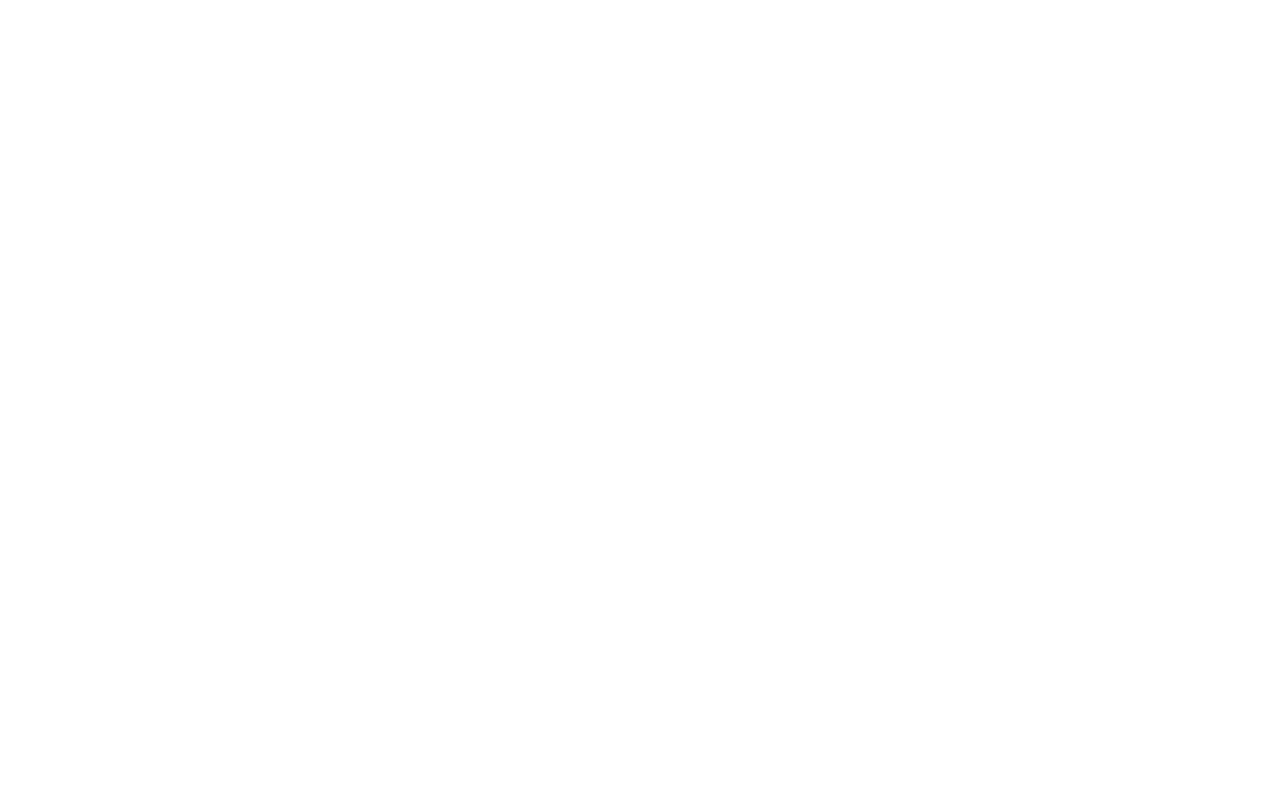
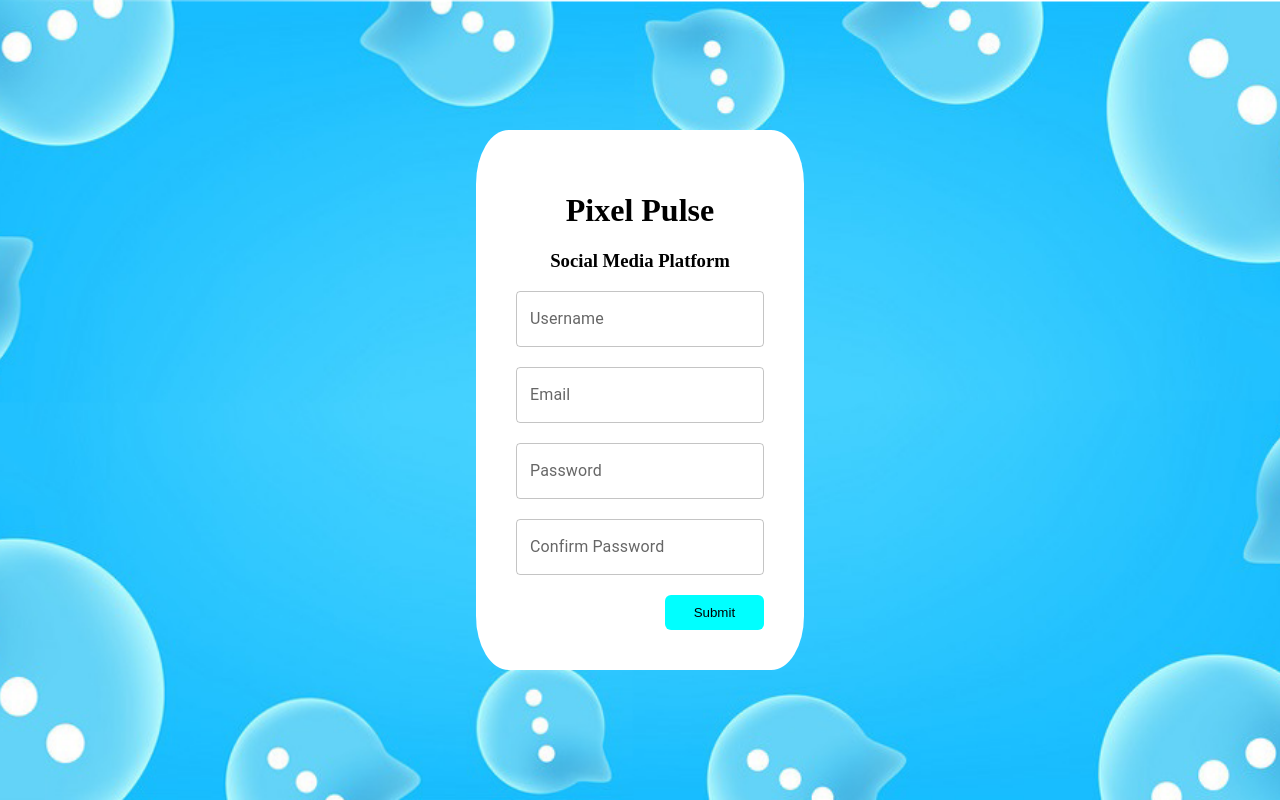
Before and after one commit to khant-min/Pixel-Pulse, a React (Vite) app in the folder SocialMedia.Client/: page /register in a window 1280 px wide. Built offline with nearby package versions, Linux system fonts and the light colour scheme.

Commit message:
feat: apply login & register pages using cc

```diff
--- a/SocialMedia.Client/src/App.tsx
+++ b/SocialMedia.Client/src/App.tsx
@@ -7,6 +7,7 @@
 import NotFound from "./components/NotFound";
 import Unauthorized from "./components/Unauthorized";
 import Login from "./components/auth/Login";
+import Register from "./components/auth/Register";
 
 const App = () => {
   return (
@@ -14,6 +15,7 @@
       <Route path="/" element={<Main />} />
       <Route path="profile" element={<Profile />} />
       <Route path="login" element={<Login />} />
+      <Route path="register" element={<Register />} />
 
       {/* <Route path="auth" element={<Auth />} /> */}
 
--- a/SocialMedia.Client/src/components/auth/Login.tsx
+++ b/SocialMedia.Client/src/components/auth/Login.tsx
@@ -1,82 +1,146 @@
-import { Button, TextField, styled } from "@mui/material";
-import { Input } from "@mui/joy";
-import { useState } from "react";
-import axios from "../../axios-client";
-import { useNavigate } from "react-router-dom";
-import { useAuth } from "../../context/DataContext";
-import { DataContextProps } from "../../types";
+// import { Button, TextField, styled } from "@mui/material";
+// import { Input } from "@mui/joy";
+// import { useState } from "react";
+// import axios from "../../axios-client";
+// import { useNavigate } from "react-router-dom";
+// import { useAuth } from "../../context/DataContext";
+// import { DataContextProps } from "../../types";
 
-import { useForm, SubmitHandler } from "react-hook-form";
+// import { useForm, SubmitHandler } from "react-hook-form";
 
-const StyledForm = styled("form")({
-  display: "flex",
-  flexDirection: "column",
-  gap: 10,
-});
+// const StyledForm = styled("form")({
+//   display: "flex",
+//   flexDirection: "column",
+//   gap: 10,
+// });
+
+// type Inputs = {
+//   email: string;
+//   password: string;
+// };
+
+// export default function Login() {
+//   const navigate = useNavigate();
+//   // const [email, setEmail] = useState<string>("");
+//   // const [password, setPassword] = useState<string>("");
+//   const { setToast } = useAuth() as DataContextProps;
+
+//   const {
+//     register,
+//     handleSubmit,
+//     watch,
+//     formState: { errors },
+//   } = useForm<Inputs>();
+
+//   const onSubmit: SubmitHandler<Inputs> = data => console.log(data);
+
+//   const handleLogin = async (e: React.FormEvent<HTMLFormElement>) => {
+//     // e.preventDefault();
+//     // const { data } = await axios.post("/api/auth/login", { email, password });
+//     // localStorage.setItem("ACCESS_TOKEN", data.accessToken);
+//     // setToast({ open: true, status: "success", message: "Login successfully" });
+//     // navigate("/");
+//   };
+
+//   return (
+//     <div className="login-container">
+//       <div className="login-subcontainer">
+//         <div className="login-header">
+//           <span>
+//             <h1>Pixel Pulse</h1>
+//           </span>
+//           <span>
+//             <h3>Social Media Platform</h3>
+//           </span>
+//         </div>
+//         <div className="login-form">
+//           <form onSubmit={handleSubmit(onSubmit)}>
+//             <TextField
+//               id="outlined-basic"
+//               label="Email"
+//               variant="outlined"
+//               {...register("email")}
+//             />
+//             {errors.email && <span className="err-msg">Email is required</span>}
+
+//             <TextField
+//               id="outlined-basic"
+//               label="Password"
+//               variant="outlined"
+//               {...register("password", { required: true })}
+//             />
+//             {errors.password && (
+//               <span className="err-msg">Password is required</span>
+//             )}
+//             {/* <button>Login</button> */}
+//             <button className="login-btn">Login</button>
+//           </form>
+//         </div>
+//       </div>
+//     </div>
+//   );
+// }
+
+// Login.tsx
+import React from "react";
+import AuthForm from "../cc/AuthForm";
+import {
+  useForm,
+  SubmitHandler,
+  FieldValues,
+  UseFormRegister,
+} from "react-hook-form";
 
 type Inputs = {
+  // [key: string]: string;
   email: string;
   password: string;
 };
 
-export default function Login() {
-  const navigate = useNavigate();
-  // const [email, setEmail] = useState<string>("");
-  // const [password, setPassword] = useState<string>("");
-  const { setToast } = useAuth() as DataContextProps;
+interface FormInput {
+  id: string;
+  label: string;
+  register: UseFormRegister<Inputs> | any;
+  name: string;
+  errorMsg: string;
+}
 
+const Login: React.FC = () => {
   const {
     register,
     handleSubmit,
-    watch,
     formState: { errors },
   } = useForm<Inputs>();
 
-  const onSubmit: SubmitHandler<Inputs> = data => console.log(data);
-
-  const handleLogin = async (e: React.FormEvent<HTMLFormElement>) => {
-    // e.preventDefault();
-    // const { data } = await axios.post("/api/auth/login", { email, password });
-    // localStorage.setItem("ACCESS_TOKEN", data.accessToken);
-    // setToast({ open: true, status: "success", message: "Login successfully" });
-    // navigate("/");
+  const onSubmit = (data: Record<string, any>) => {
+    // Your login logic here
+    console.log(data);
   };
 
+  const formInputs: FormInput[] = [
+    {
+      id: "email",
+      label: "Email",
+      register: register("email", { required: true }),
+      name: "email",
+      errorMsg: "Email is required",
+    },
+    {
+      id: "password",
+      label: "Password",
+      register: register("password", { required: true }),
+      name: "password",
+      errorMsg: "Password is required",
+    },
+  ];
+
   return (
-    <div className="login-container">
-      <div className="login-subcontainer">
-        <div className="login-header">
-          <span>
-            <h1>Pixel Pulse</h1>
-          </span>
-          <span>
-            <h3>Social Media Platform</h3>
-          </span>
-        </div>
-        <div className="login-form">
-          <form onSubmit={handleSubmit(onSubmit)}>
-            <TextField
-              id="outlined-basic"
-              label="Email"
-              variant="outlined"
-              {...register("email")}
-            />
-            {errors.email && <span className="err-msg">Email is required</span>}
+    <AuthForm
+      onSubmit={handleSubmit(onSubmit)}
+      formInputs={formInputs}
+      errors={errors}
+    />
+  );
+};
 
-            <TextField
-              id="outlined-basic"
-              label="Password"
-              variant="outlined"
-              {...register("password", { required: true })}
-            />
-            {errors.password && (
-              <span className="err-msg">Password is required</span>
-            )}
-            {/* <button>Login</button> */}
-            <button className="login-btn">Login</button>
-          </form>
-        </div>
-      </div>
-    </div>
-  );
-}
+export default Login;
--- a/SocialMedia.Client/src/components/auth/Register.tsx
+++ b/SocialMedia.Client/src/components/auth/Register.tsx
@@ -1,89 +1,72 @@
-import { FormHelperText, Button, styled } from "@mui/material";
-import { Input } from "@mui/joy";
-import { useState } from "react";
-import axiosClient from "../../axios-client";
-import { useAuth } from "../../context/DataContext";
-import { DataContextProps } from "../../types";
-import { useNavigate } from "react-router-dom";
+// Register.tsx
+import React from "react";
+import AuthForm from "../cc/AuthForm";
+import { useForm, UseFormRegister } from "react-hook-form";
 
-const StyledForm = styled("form")({
-  display: "flex",
-  flexDirection: "column",
-  gap: 10,
-});
+type Inputs = {
+  [key: string]: string;
+  email: string;
+  password: string;
+};
 
-export default function Register() {
-  const [name, setName] = useState<string>("");
-  const [email, setEmail] = useState<string>("");
-  const [password, setPassword] = useState<string>("");
-  const [confirmPassword, setConfirmPassword] = useState<string>("");
-  const [pic, setPic] = useState<string>("");
-  const navigate = useNavigate();
+interface FormInput {
+  id: string;
+  label: string;
+  register: UseFormRegister<Inputs> | any;
+  name: string;
+  errorMsg: string;
+}
 
-  const { setToken } = useAuth() as DataContextProps;
+const Register: React.FC = () => {
+  const {
+    register,
+    handleSubmit,
+    formState: { errors },
+  } = useForm<Inputs>();
 
-  const handleSignup = async (e: React.FormEvent<HTMLFormElement>) => {
-    e.preventDefault();
-    const { data } = await axiosClient.post("/api/auth/signup", {
-      name,
-      email,
-      password,
-      // pic,
-    });
-    setToken(data.accessToken);
-    navigate("/");
+  const onSubmit = (data: Record<string, any>) => {
+    // Your register logic here
+    console.log(data);
   };
 
+  const formInputs: FormInput[] = [
+    {
+      id: "username",
+      label: "Username",
+      register: register("username"),
+      name: "username",
+      errorMsg: "Username is required",
+    },
+    {
+      id: "email",
+      label: "Email",
+      register: register("email"),
+      name: "email",
+      errorMsg: "Email is required",
+    },
+    {
+      id: "password",
+      label: "Password",
+      register: register("password", { required: true }),
+      name: "password",
+      errorMsg: "Password is required",
+    },
+    {
+      id: "confirmPassword",
+      label: "Confirm Password",
+      register: register("confirmPassword", { required: true }),
+      name: "confirmPassword",
+      errorMsg: "Confirm Password is required",
+    },
+  ];
+
   return (
-    <StyledForm onSubmit={handleSignup}>
-      <Input
-        required
-        placeholder="Enter your username"
-        variant="outlined"
-        value={name}
-        onChange={(e: React.ChangeEvent<HTMLInputElement>) =>
-          setName(e.target.value)
-        }
-      />
-      <Input
-        required
-        placeholder="Enter your email"
-        variant="outlined"
-        value={email}
-        onChange={(e: React.ChangeEvent<HTMLInputElement>) =>
-          setEmail(e.target.value)
-        }
-      />
-      <Input
-        required
-        placeholder="Enter your password"
-        variant="outlined"
-        type="password"
-        value={password}
-        onChange={(e: React.ChangeEvent<HTMLInputElement>) =>
-          setPassword(e.target.value)
-        }
-      />
-      <Input
-        required
-        placeholder="Enter your password again"
-        variant="outlined"
-        type="password"
-        value={confirmPassword}
-        onChange={(e: React.ChangeEvent<HTMLInputElement>) =>
-          setConfirmPassword(e.target.value)
-        }
-      />
-      {/* <Input
-        required
-        variant="outlined"
-        type="file"
-        value={pic}
-        onChange={(e: React.ChangeEvent<HTMLInputElement>) =>
-          setPic(e.target.value)
-        }
-      /> */}
-      <Button type="submit">Submit</Button>
-    </StyledForm>
+    <AuthForm
+      onSubmit={handleSubmit(onSubmit)}
+      formInputs={formInputs}
+      errors={errors}
+    />
   );
-}
+};
+
+export default Register;
--- a/SocialMedia.Client/src/components/cc/AuthForm.tsx
+++ b/SocialMedia.Client/src/components/cc/AuthForm.tsx
@@ -2,10 +2,16 @@
 import { TextField } from "@mui/material";
 import { FieldValues, UseFormRegister } from "react-hook-form";
 
+type Inputs = {
+  [key: string]: string;
+  email: string;
+  password: string;
+};
+
 interface FormInput {
   id: string;
   label: string;
-  register: UseFormRegister<FieldValues>;
+  register: UseFormRegister<Inputs>;
   name: string;
   errorMsg: string;
 }
```
